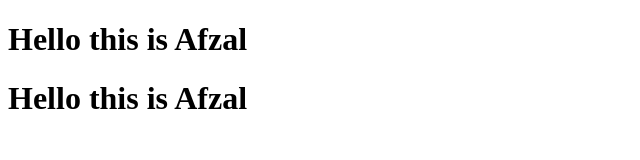
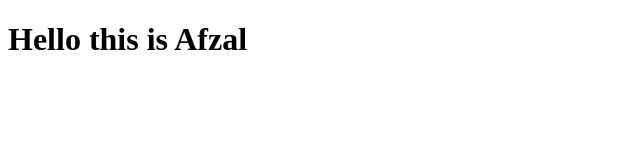
Before and after one commit to afzalsorathiya/git-github, a plain HTML site: page index.html in a window 1280 px wide. Shown: the whole page, without its empty margins (0-640 px from the left). Drawn offline with Linux system fonts and the light colour scheme.

Commit message:
just chage

```diff
--- a/index.html
+++ b/index.html
@@ -10,7 +10,6 @@
 <body>
     <div class="container">
         <h1>Hello this is Afzal</h1>
-        <h1>Hello this is Afzal</h1>
     </div>
 </body>
 </html>
```
